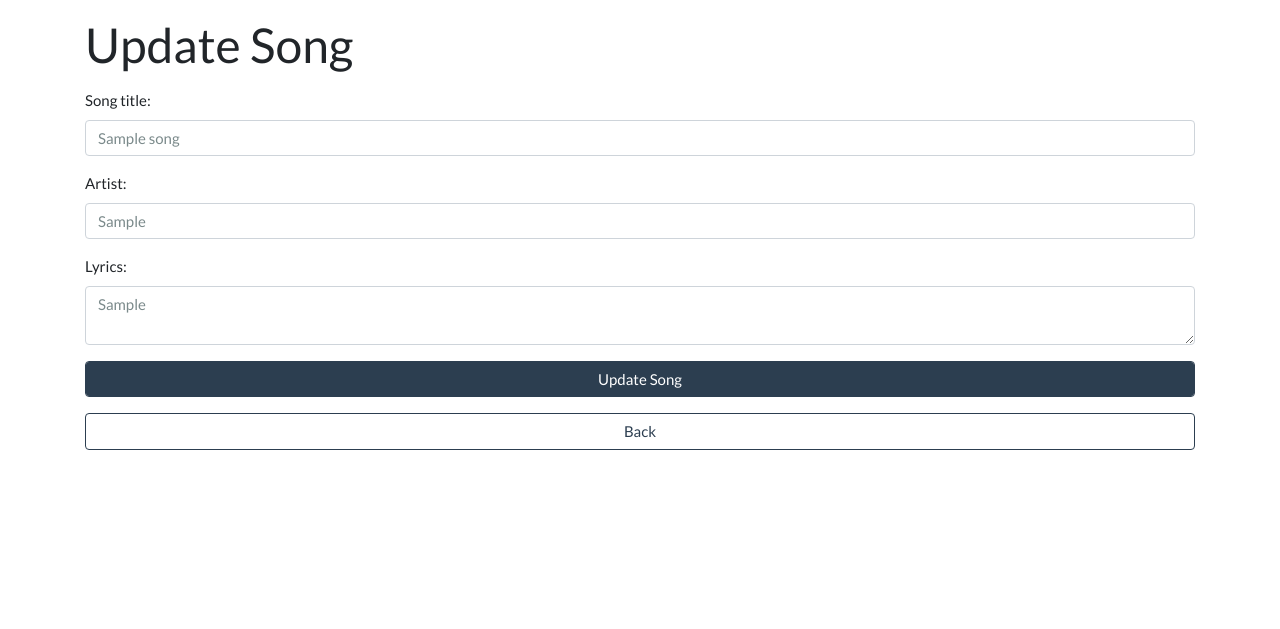
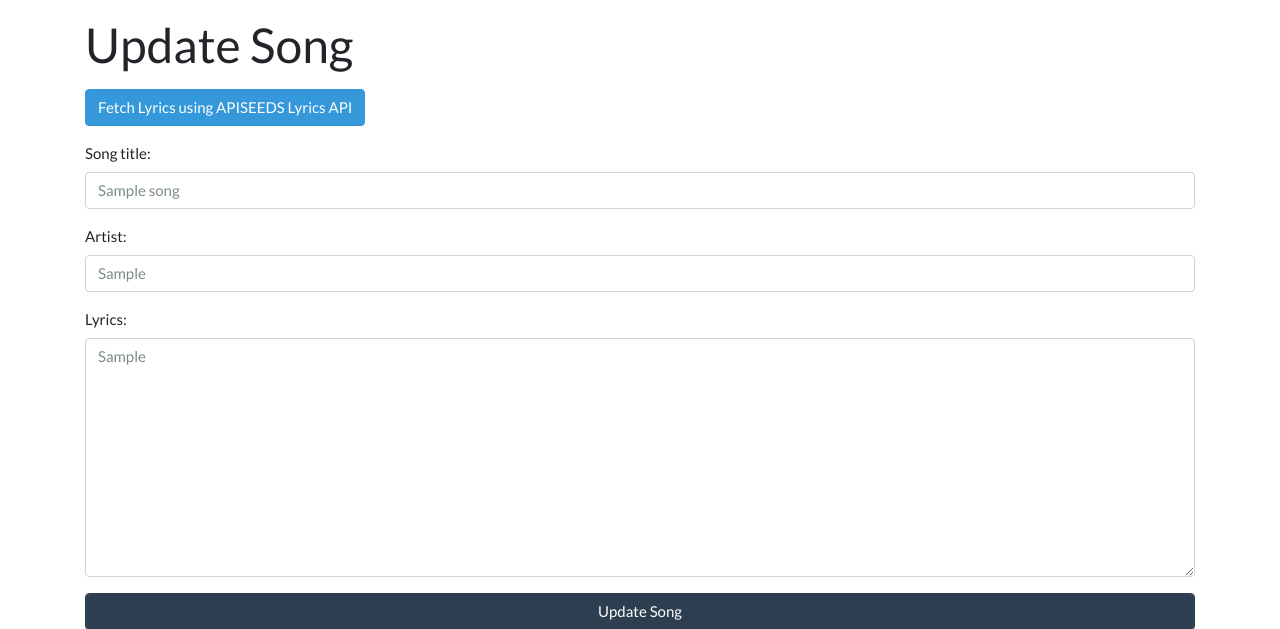
Before and after one commit to pkempf/SetListManager, a Flask app: page /songs/1/update in a window 1280 px wide. Shown: the part 71-700 px from the top of the page. Run offline with Flask 2, Linux system fonts and the light colour scheme; tables that the repository leaves empty hold one stand-in row (values such as "Sample post"); parts of the project's set-up code (start-up, migrations or seed data) failed here and were passed over; some libraries are stand-ins or nearby versions.

Commit message:
added lyrics fetching functionality

```diff
--- a/app.py
+++ b/app.py
@@ -26,6 +26,7 @@ from forms import (
     SearchForm,
 )
 from models import db, connect_db, User, Song, Setlist, SetlistSong
+from secrets import LYRICS_API_KEY
 
 CURR_USER_KEY = "curr_user"
 
@@ -351,11 +352,22 @@ def fetch_lyrics(song_id):
     """Fetches and returns an updated song object JSON with lyrics from Genius."""
 
     song = Song.query.get_or_404(song_id)
-    search_string = f"{song.title} {song.artist}"
+    form = SongUpdateForm(obj=song)
 
-    # TODO: Add API call to Genius - search > get song ID > get song
+    base_api_url = "https://orion.apiseeds.com/api/music/lyric/"
+    specific_api_url = f"{song.artist}/{song.title}?apikey={LYRICS_API_KEY}"
+    res = requests.get(base_api_url + specific_api_url).json()
 
-    return ""
+    if res.get("error"):
+        flash("Lyrics could not be imported; try manually entering lyrics.", "danger")
+        return redirect(f"/songs/{song_id}/update")
+    else:
+        new_lyrics = res.get("result").get("track").get("text")
+        song.lyrics = new_lyrics
+        db.session.add(song)
+        db.session.commit()
+        flash("Lyrics successfully imported!", "success")
+        return redirect(f"/songs/{song_id}/update")
 
 
 @app.route("/songs/<int:song_id>/delete", methods=["GET", "POST"])
--- a/forms.py
+++ b/forms.py
@@ -75,7 +75,9 @@ class SongUpdateForm(FlaskForm):
 
     title = StringField("Song title:", validators=[DataRequired()])
     artist = StringField("Artist:", validators=[DataRequired()])
-    lyrics = TextAreaField("Lyrics:", validators=[DataRequired()])
+    lyrics = TextAreaField(
+        "Lyrics:", validators=[DataRequired()], render_kw={"rows": "10"}
+    )
     submit = SubmitField("Update Song", render_kw={"action": "post"})
 
 
--- /dev/null
+++ b/secrets.py
@@ -0,0 +1,3 @@
+"""Stores the key to the APISeeds Lyrics API."""
+
+LYRICS_API_KEY = "byjG6S5VdxZYj57VSSKinTYsPtRXt6KQaps54F5uunMVMcwdEFA0euzUYopHsT8N"
--- a/templates/update-song.html
+++ b/templates/update-song.html
@@ -2,6 +2,7 @@
 {% block title %}Setlist Manager: Update Song {{song.title}}{% endblock title %}
 {% block content %}
 <h1 class="my-3">Update Song</h1>
+<a href="/songs/{{song.id}}/fetch-lyrics" class="btn btn-info mb-3">Fetch Lyrics using APISEEDS Lyrics API</a>
 <form action="/songs/{{song.id}}/update" method="post">
     {% include '_form.html' %}
 </form>
```
Also changed, not shown: 1 other file.
